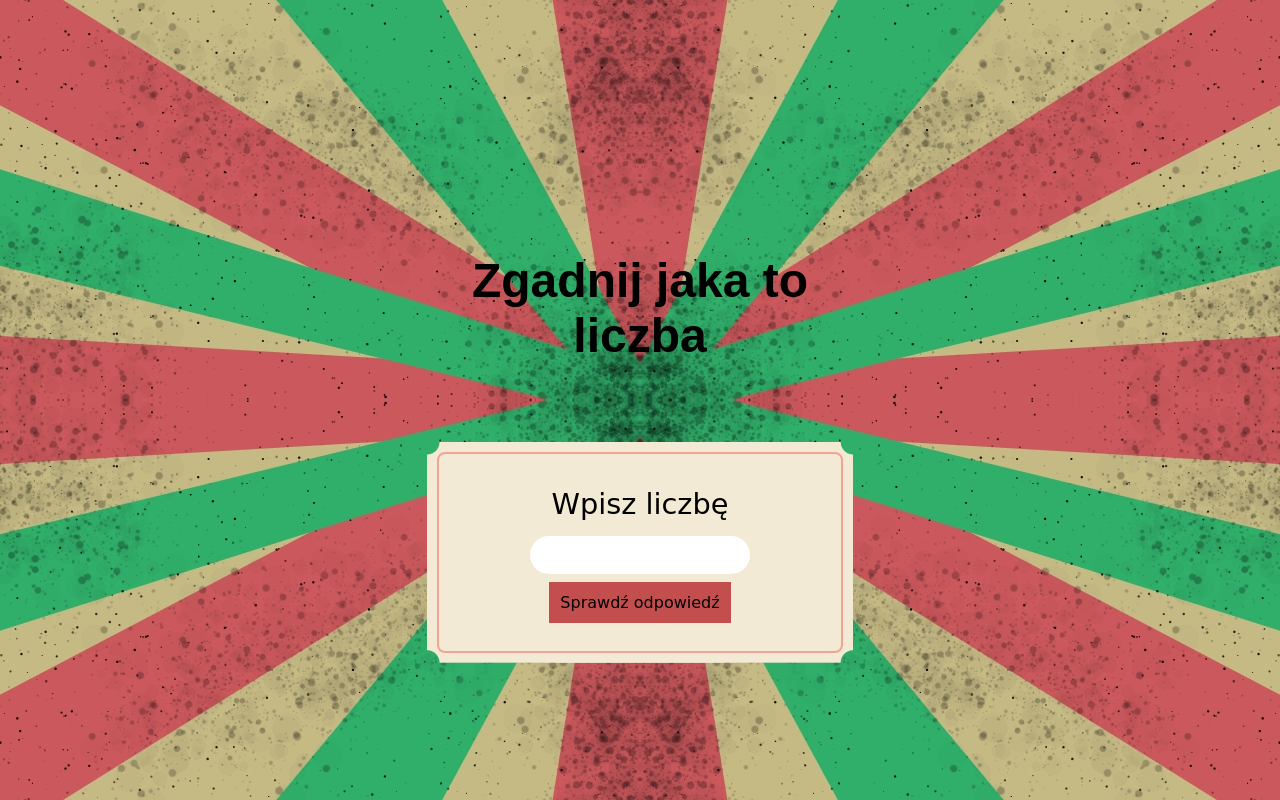
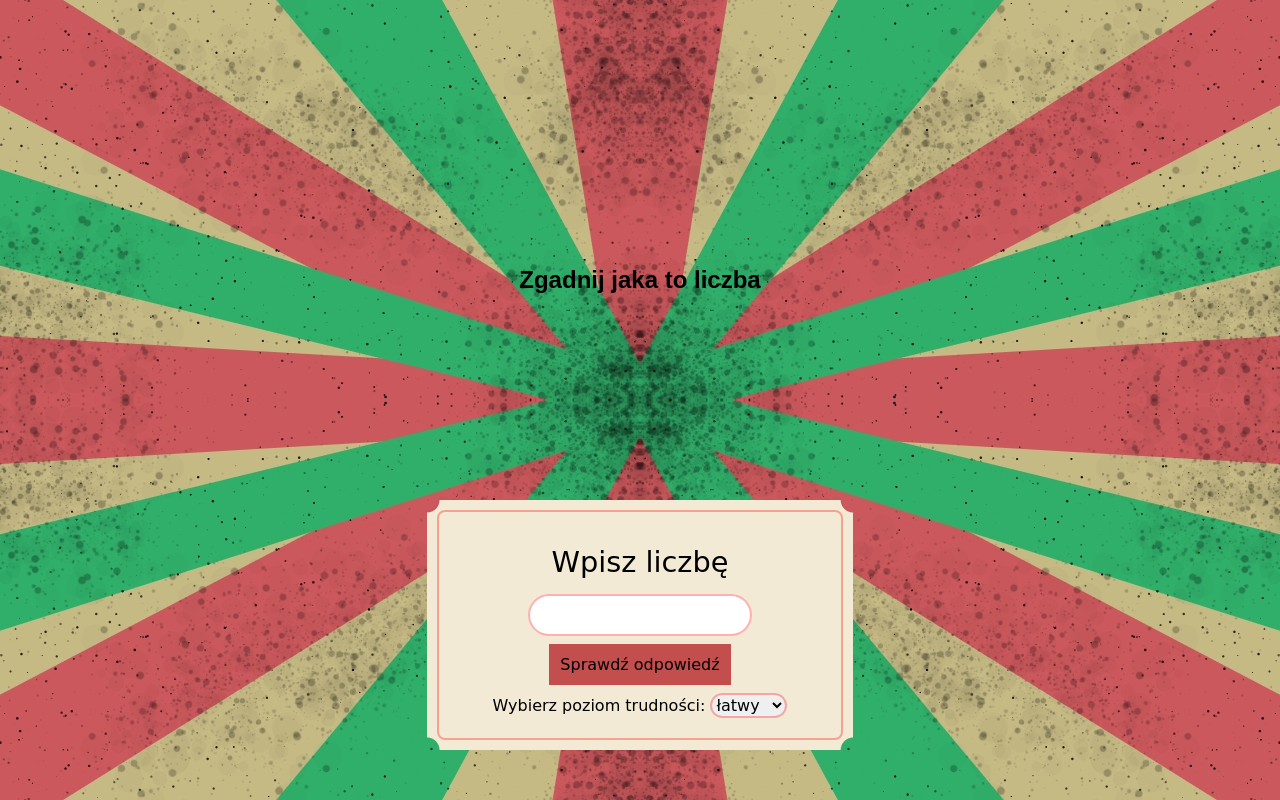
Before and after one commit to JuliaOdziewa/Guessing-game, a plain HTML site: page index.html in a window 1280 px wide. Drawn offline with nearby package versions, Linux system fonts and the light colour scheme; a web font is replaced by a local one.

Commit message:
adding select options to form and border to input

```diff
--- a/form.css
+++ b/form.css
@@ -2,6 +2,7 @@
     border-radius: 25px;
     border-style: none;
     padding: 10px;
+    border: 2px solid rgba(255, 0, 0, 0.309);
 }
 
 .form {
@@ -63,3 +64,8 @@
 .form__button:active {
     background-color: rgb(142, 56, 56);
 }
+
+.form__select {
+    border-radius: 25px;
+    border: 2px solid rgba(255, 0, 0, 0.309);
+}
--- a/index.html
+++ b/index.html
@@ -17,16 +17,20 @@
 </head>
 
 <body class="body">
-    <div class="header">
-        <h1>Zgadnij jaka to liczba</h1>
-    </div>
-    <div class="form">
-        <form>
-            <formfield class="form__field">
-                <label class="font__label">Wpisz liczbę</label>
-                <input class="form__input"><button class="form__button">Sprawdź odpowiedź</button>
-            </formfield>
-        </form>
+    <h1 class="header">Zgadnij jaka to liczba</h1>
+    <form class="form">
+        <formfield class="form__field">
+            <label class="font__label">Wpisz liczbę</label>
+            <input class="form__input"><button class="form__button">Sprawdź odpowiedź</button>
+            <label>Wybierz poziom trudności:
+                <select class="form__select">
+                    <option value="easy">łatwy</option>
+                    <option value="mid">średni</option>
+                    <option value="hard">trudny</option>
+                </select>
+            </label>
+        </formfield>
+    </form>
     </div>
 </body>
 
```
